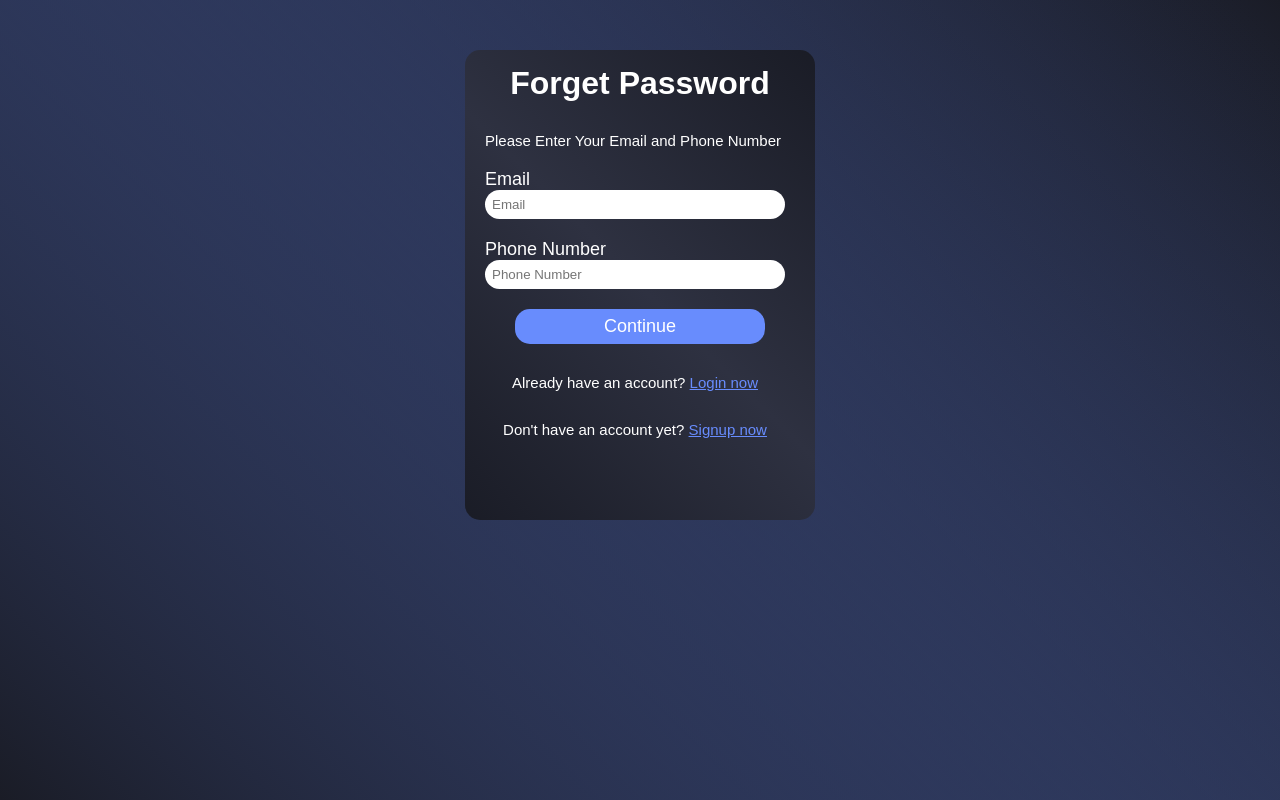
After one commit to shehabadel/Instagram-Clone-IPP, a PHP site: page /pages/ForgetPassword/Forget.html in a window 1280 px wide. The commit adds this page. Run offline with PHP 8.4, Linux system fonts and the light colour scheme.

Commit message:
Added Change password and Forget Password Pages

```diff
--- /dev/null
+++ b/pages/ForgetPassword/Forget.css
@@ -0,0 +1,95 @@
+
+*{
+    font-family: 'Nunito', sans-serif  ;
+  }
+  .Forget-box {
+      color: var(--main-post);
+      width: 350px;
+      height: 470px;
+      margin: auto;
+      margin-block-start: 50px;
+      border-radius: 15px;
+      background: linear-gradient(45deg,var(--main-background),var(--main-post),var(--main-background));
+
+
+    }
+
+
+  body {
+
+      background: linear-gradient(45deg, var(--main-background),transparent) ,repeating-linear-gradient(45deg,var(--main-button), var(--main-background));
+
+    }
+
+
+
+    h1 {
+
+      color: var(--main-text-color);
+      text-align: center;
+      padding-top: 15px;
+
+    }
+
+
+    form {
+      width: 300px;
+      margin-left: 20px;
+    }
+
+    form label {
+      color: var(--main-text-color);
+      display: flex;
+      margin-top: 20px;
+      font-size: 18px;
+
+    }
+
+
+    form input {
+      width: 100%;
+      padding: 7px;
+      border: none;
+      border-radius: 15px;
+      outline: none;
+    }
+    input[type="button"] {
+      width: 250px;
+      height: 35px;
+      border: 2px solid var(--main-button-hover);
+      border: none;
+      background-color: var(--main-button);
+      color: white;
+      font-size: 18px;
+      border-radius: 15px;
+      justify-content: center;
+      align-items: center;
+      cursor: pointer;
+      margin-left: 30px;
+      margin-top: 20px;
+
+    }
+
+    p {
+      text-align: center;
+      font-size: 15px;
+      color: var(--main-text-color);
+      margin-top: 30px;
+    }
+
+
+  a{
+      color: var(--main-button);
+      text-decoration: underline;
+  }
+
+  a:visited{
+      color: blueviolet;
+  }
+
+
+  a:hover{
+      color:var(--main-button-hover);
+      text-decoration: underline;
+
+  }
--- /dev/null
+++ b/pages/ForgetPassword/Forget.html
@@ -0,0 +1,35 @@
+<html>
+    <head>
+        <title>
+            Forget Password Page
+        </title>
+        <link rel="stylesheet" href="../../css/index.css">
+        <link rel="stylesheet" href="Forget.css">
+
+    </head>
+<body>
+    <div class="Forget-box">
+        <h1>Forget Password</h1>
+        <p style="text-align: left; margin-left: 20px;"> Please Enter Your Email and Phone Number</p>
+        <form>
+          <label>Email</label>
+          <input type="email" placeholder="Email" />
+          <label>Phone Number</label>
+          <input type="tel" placeholder="Phone Number" />
+          <a href="../ChangePassword/ChangePassword.html">
+            <input type="button" class="btn" value="Continue"  >
+          </a>
+          <p class="Login" style="text-align: center;">Already have an account?  <a href="../Login/Login.html"> Login now</a></p>
+          <p class="signup" style="text-align: center;">Don't have an account yet?  <a href="../Signup/Signup.html"> Signup now</a></p>
+        </form>
+      </div>
+
+    <br>
+    <br>
+
+  </div>
+</body>
+
+
+
+</html>
--- a/pages/Login/Login.css
+++ b/pages/Login/Login.css
@@ -1,6 +1,6 @@
 
 *{
-  font-family: 'Nunito', sans-serif;
+  font-family: 'Nunito', sans-serif  ;
 }
 .login-box {
     color: var(--main-post);
@@ -18,7 +18,7 @@
 body {
 
     background: linear-gradient(45deg, var(--main-background),transparent) ,repeating-linear-gradient(45deg,var(--main-button), var(--main-background));
-    font-family: "Roboto", sans-serif;
+
   }
 
 
--- a/pages/Login/Login.html
+++ b/pages/Login/Login.html
@@ -18,7 +18,7 @@
           <input type="button" class="btn" value="Sign in" >
           <input type="button" class="btn2" value="Sign in as Administrator" >
           <p class="signup" style="text-align: center;">Don't have an account yet?  <a href="../Signup/Signup.html"> Signup now</a></p>
-          <p style="text-align: center;">Forget Password <a href=""> Click here</a></p>
+          <p style="text-align: center;">Forget Password <a href="../ForgetPassword/Forget.html"> Click here</a></p>
         </form>
       </div>
 
```
Also changed, not shown: pages/ChangePassword/ChangePassword.css (added, +95 -0 lines), pages/ChangePassword/ChangePassword.html (added, +32 -0 lines).
